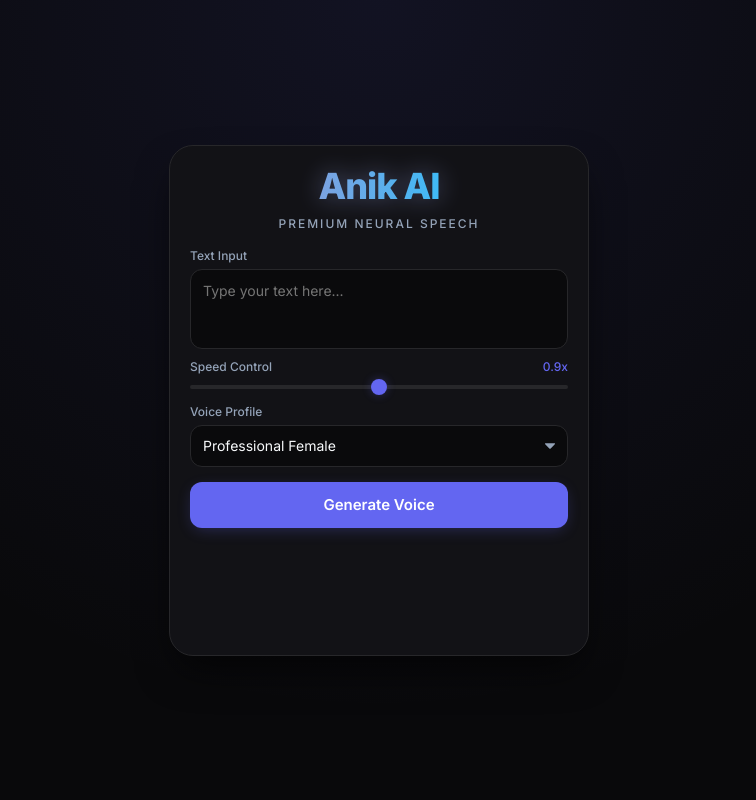
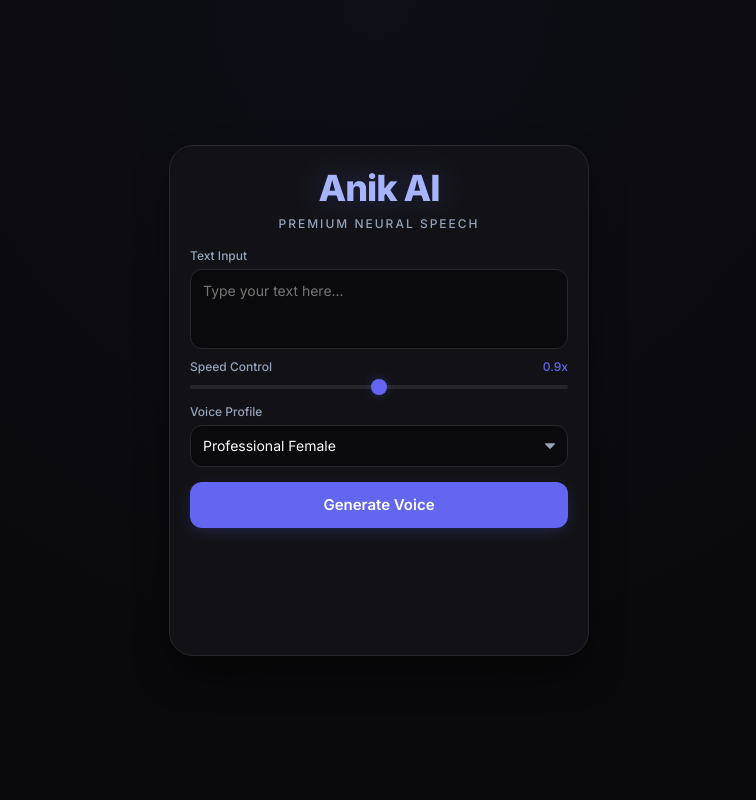
Before and after one commit to brazilvpngamemobile-lang/anik-ai, a Flask app: page / in a window 1280 px wide. Shown: the whole page, without its empty margins (261-1017 px from the left). Run offline with Flask 3, Linux system fonts and the light colour scheme.

Commit message:
Updated title animation to premium metallic shimmer matching website theme

```diff
--- a/templates/index.html
+++ b/templates/index.html
@@ -27,7 +27,7 @@
             height: 100dvh;
             padding: 10px;
             overflow: hidden;
-            background-image: radial-gradient(circle at 50% 0%, rgba(99, 102, 241, 0.1) 0%, transparent 70%);
+            background-image: radial-gradient(circle at 50% 0%, rgba(99, 102, 241, 0.05) 0%, transparent 70%);
         }
 
         .studio-container {
@@ -49,28 +49,28 @@
 
         .header { text-align: center; margin-bottom: 5px; }
 
-        /* 🌟 Premium Animated Title */
+        /* 🌟 Premium Metallic Shimmer Title (Matched with website color) */
         .header h1 {
             font-size: clamp(28px, 8vw, 36px);
             font-weight: 800;
             margin-bottom: 6px;
             letter-spacing: -1px;
-            background: linear-gradient(90deg, #a5b4fc, #f472b6, #38bdf8, #a5b4fc);
-            background-size: 300% 100%;
+
+            /* ওয়েবসাইটের প্রাইমারি কালার (সাদা ও হালকা ইন্ডিগো) */
+            background: linear-gradient(120deg, #a5b4fc 30%, #ffffff 50%, #a5b4fc 70%);
+            background-size: 200% auto;
             -webkit-background-clip: text;
             -webkit-text-fill-color: transparent;
-            animation: gradientFlow 4s linear infinite, floatText 3s ease-in-out infinite;
-            filter: drop-shadow(0 0 12px rgba(165, 180, 252, 0.4));
+
+            /* স্মুথ শিমার অ্যানিমেশন */
+            animation: metallicShine 3.5s linear infinite;
+
+            /* হালকা নিওন গ্লো */
+            filter: drop-shadow(0 0 15px rgba(99, 102, 241, 0.3));
         }
 
-        @keyframes gradientFlow {
-            0% { background-position: 0% 50%; }
-            100% { background-position: 100% 50%; }
-        }
-
-        @keyframes floatText {
-            0%, 100% { transform: translateY(0); }
-            50% { transform: translateY(-5px); }
+        @keyframes metallicShine {
+            to { background-position: 200% center; }
         }
 
         .header p {
```
